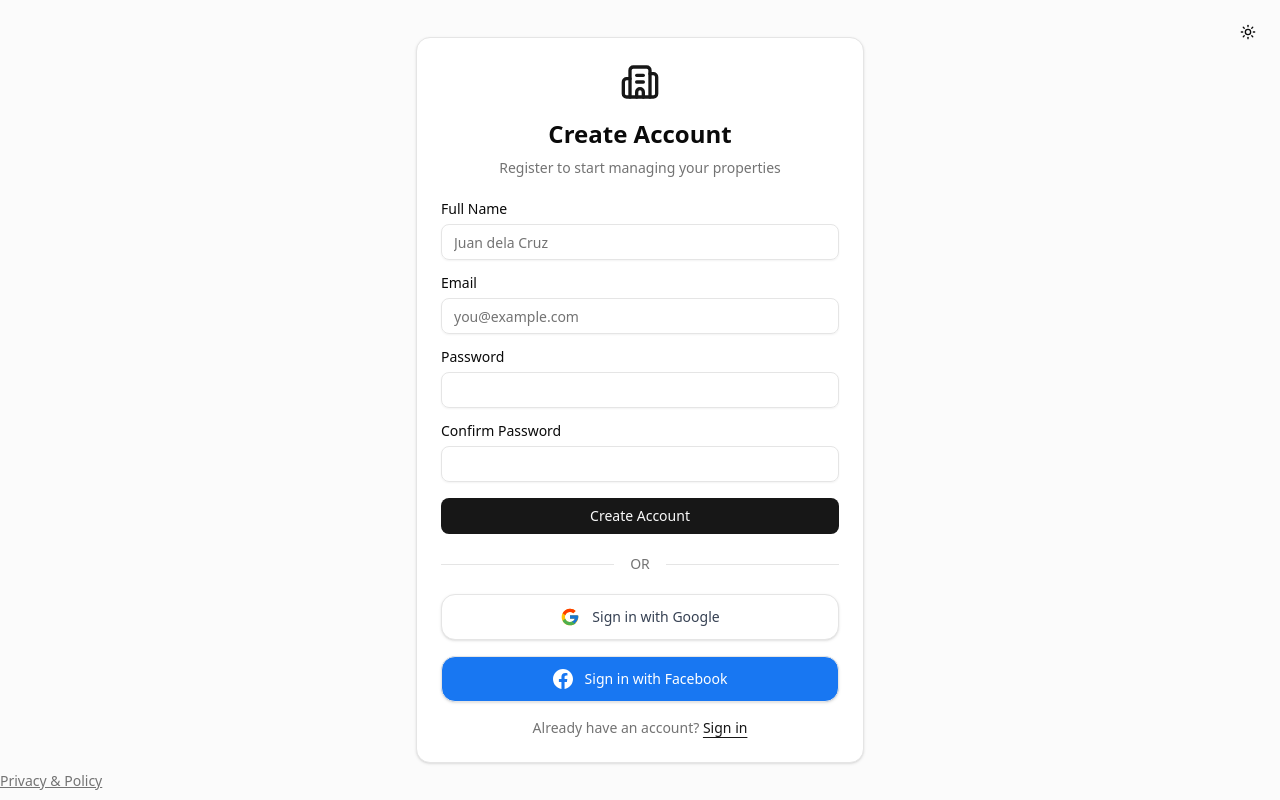
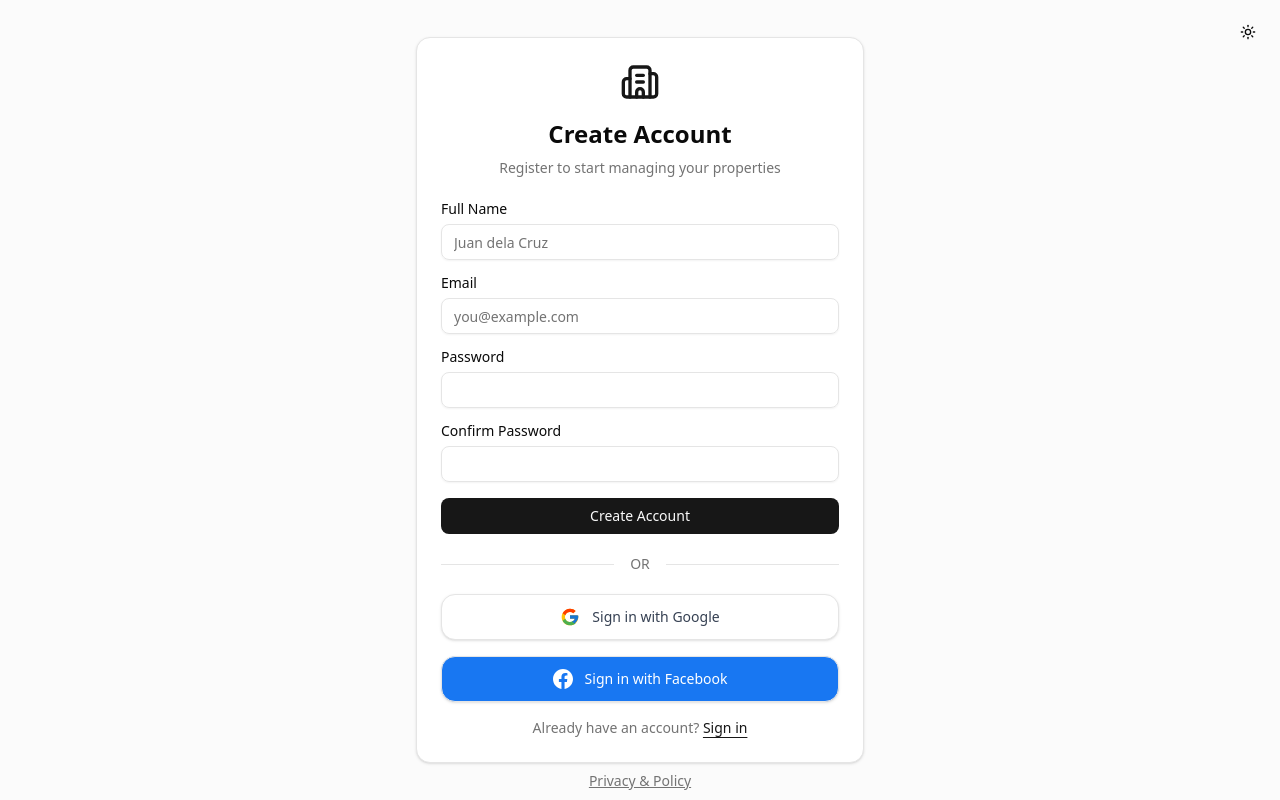
Before and after one commit to torgeronimo/aptsys, a React (Vite) app: page /register in a window 1280 px wide. Built offline with nearby package versions, Linux system fonts and the light colour scheme.

Commit message:
fixed privacy position on register

```diff
--- a/src/pages/RegisterPage.tsx
+++ b/src/pages/RegisterPage.tsx
@@ -42,7 +42,7 @@ export function RegisterPage() {
 
   return (
     <>
-    <div className="flex min-h-svh items-center justify-center bg-muted/40 p-4">
+    <div className="flex min-h-svh items-center justify-center bg-muted/40 p-4 flex-col">
       <div className="fixed top-4 right-4">
         <ThemeToggle />
       </div>
@@ -99,8 +99,9 @@ export function RegisterPage() {
           </p>
         </CardContent>
       </Card>
+      <div className='position absolute bottom-0 pb-2'><Link to='/policy' className='text-sm text-neutral-500 underline transition hover:text-neutral-900 dark:text-neutral-400 dark:hover:text-white'>Privacy & Policy</Link></div>
     </div>
-    <div className='position absolute bottom-0 pb-2'><Link to='/policy' className='text-sm text-neutral-500 underline transition hover:text-neutral-900 dark:text-neutral-400 dark:hover:text-white'>Privacy & Policy</Link></div>
+
     </>
   )
 }
```
